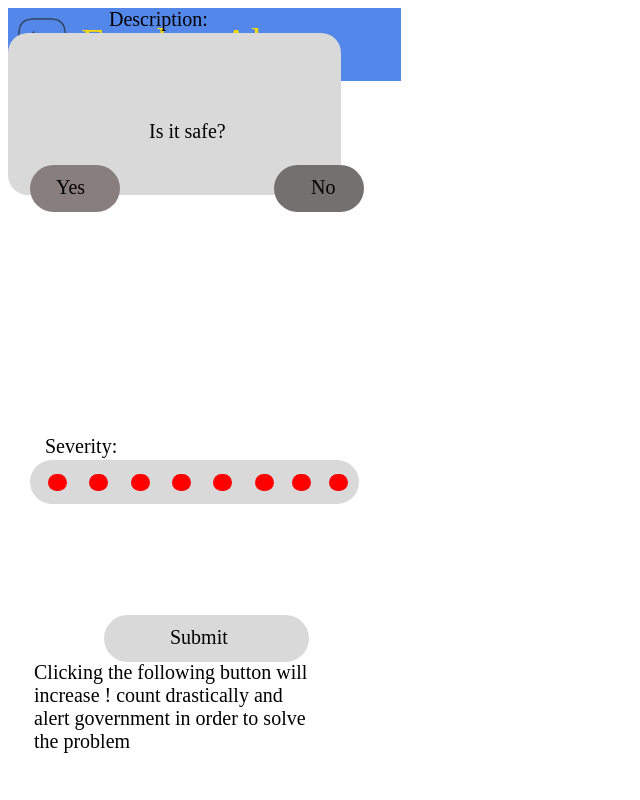
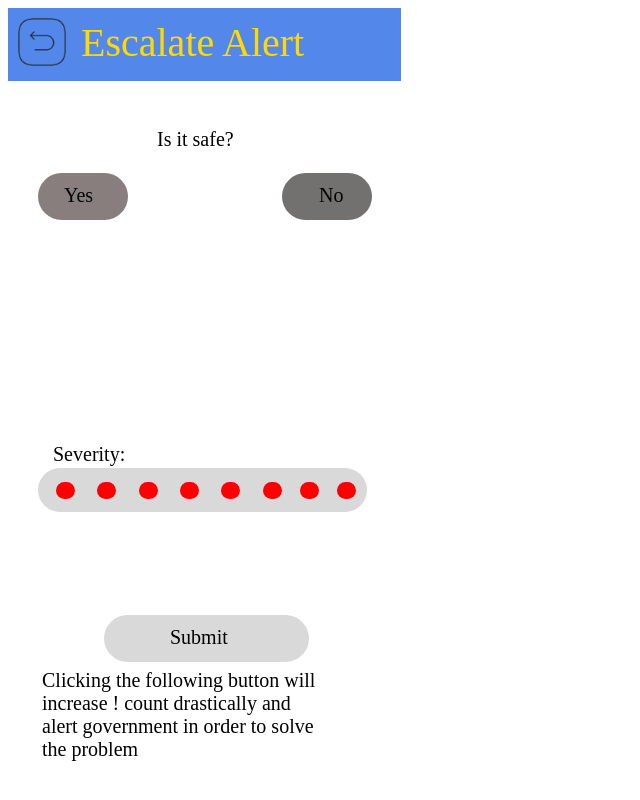
Before and after one commit to FT1E/CrackAlert, a plain HTML site: page ExpertAlert.html in a window 1280 px wide. Shown: the whole page, without its empty margins (0-640 px from the left). Drawn offline with Linux system fonts and the light colour scheme.

Commit message:
Deleted the description

```diff
--- a/ExpertAlert.html
+++ b/ExpertAlert.html
@@ -27,10 +27,6 @@
     </button>
 
 
-
-    <div style="width: 333px; height: 162px; left: 0px; top: 25px; position: absolute; background: #D9D9D9; border-radius: 20px"></div>
-<div style="left: 101px; top: 0px; position: absolute; color: black; font-size: 20px; font-family: Kavoon; font-weight: 400; word-wrap: break-word">Description:</div>
-</div>
 
      <!-- Popup Div (Initially Hidden) -->
      <div id="popup" style="display: none; width: 250px; height: 100px; position: fixed; left: 12%; top: 50%; transform: translate(-50%, -50%); background: #c47f7f; border-radius: 20px; text-align: center; padding: 20px; font-family: Arial, sans-serif; font-size: 18px; color: black; box-shadow: 0px 4px 8px rgba(0, 0, 0, 0.2);">
```
